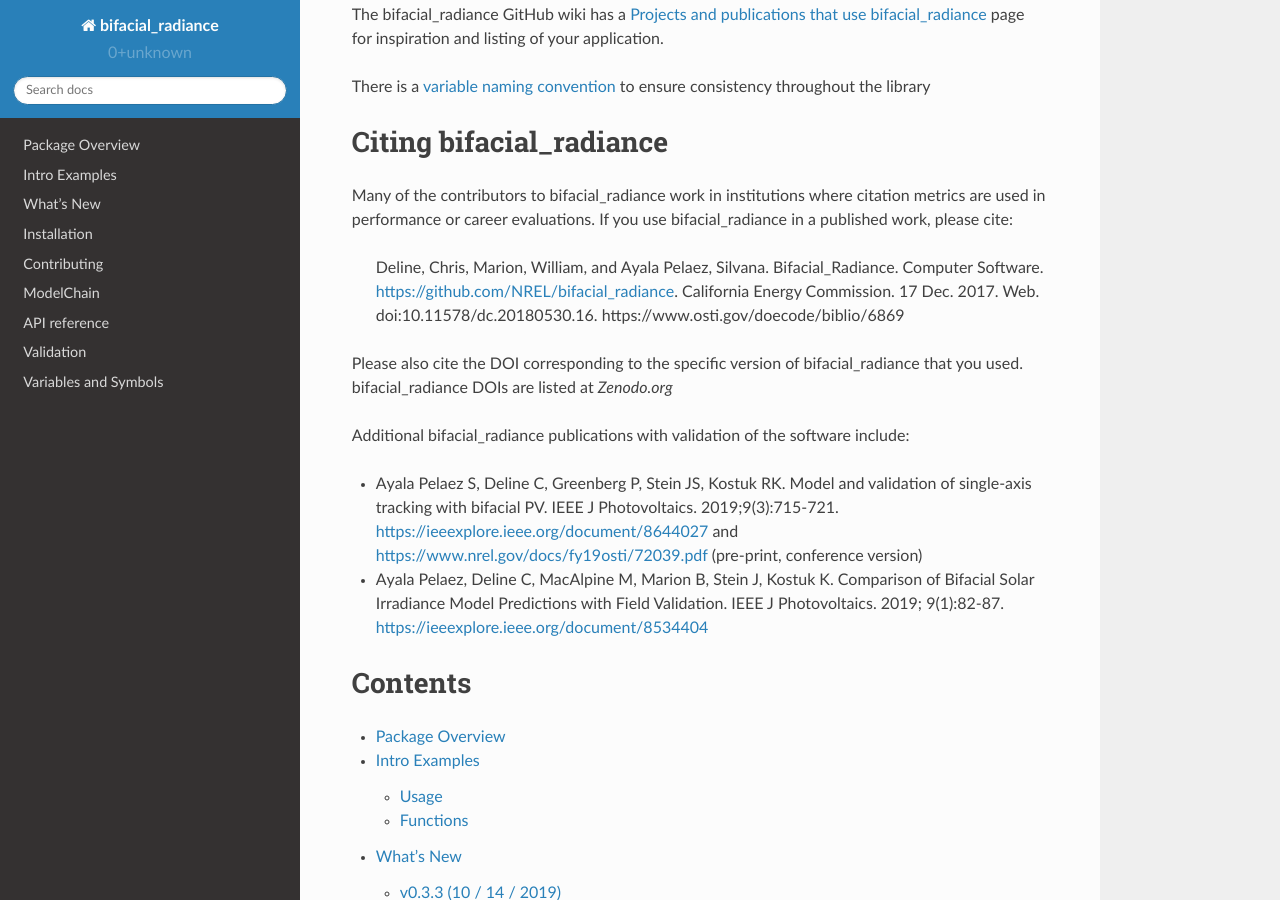
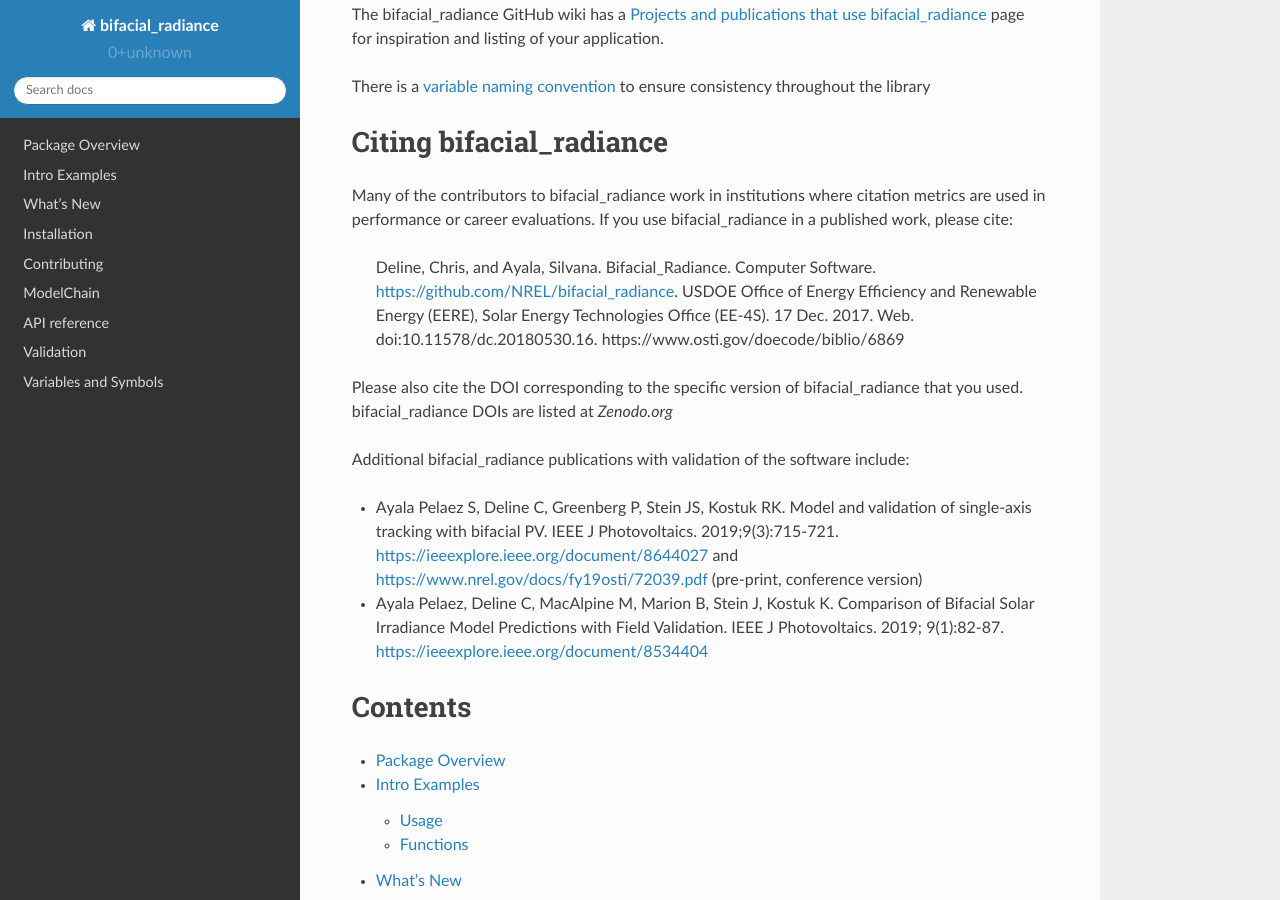
Before and after one commit to NREL/bifacial_radiance, a Sphinx documentation site: the page built from docs/sphinx/source/index.rst, in a window 1280 px wide and 900 px high, scrolled down 776 px. Built offline with Sphinx 7.4.7 and the Read the Docs theme 2.0.0, drawn with Linux system fonts in a browser that asks for light colours.

Commit message:
update to DOE citation #213
update to main DOE citation -- modified 11/18.

```diff
--- a/docs/sphinx/source/index.rst
+++ b/docs/sphinx/source/index.rst
@@ -28,7 +28,7 @@
 citation metrics are used in performance or career evaluations. If you
 use bifacial_radiance in a published work, please cite:
 
-        Deline, Chris, Marion, William, and Ayala Pelaez, Silvana. Bifacial_Radiance. Computer Software. https://github.com/NREL/bifacial_radiance. California Energy Commission. 17 Dec. 2017. Web. doi:10.11578/dc.20180530.16.
+        Deline, Chris, and Ayala, Silvana. Bifacial_Radiance. Computer Software. https://github.com/NREL/bifacial_radiance. USDOE Office of Energy Efficiency and Renewable Energy (EERE), Solar Energy Technologies Office (EE-4S). 17 Dec. 2017. Web. doi:10.11578/dc.20180530.16.
         https://www.osti.gov/doecode/biblio/6869
 
 Please also cite the DOI corresponding to the specific version of
```
